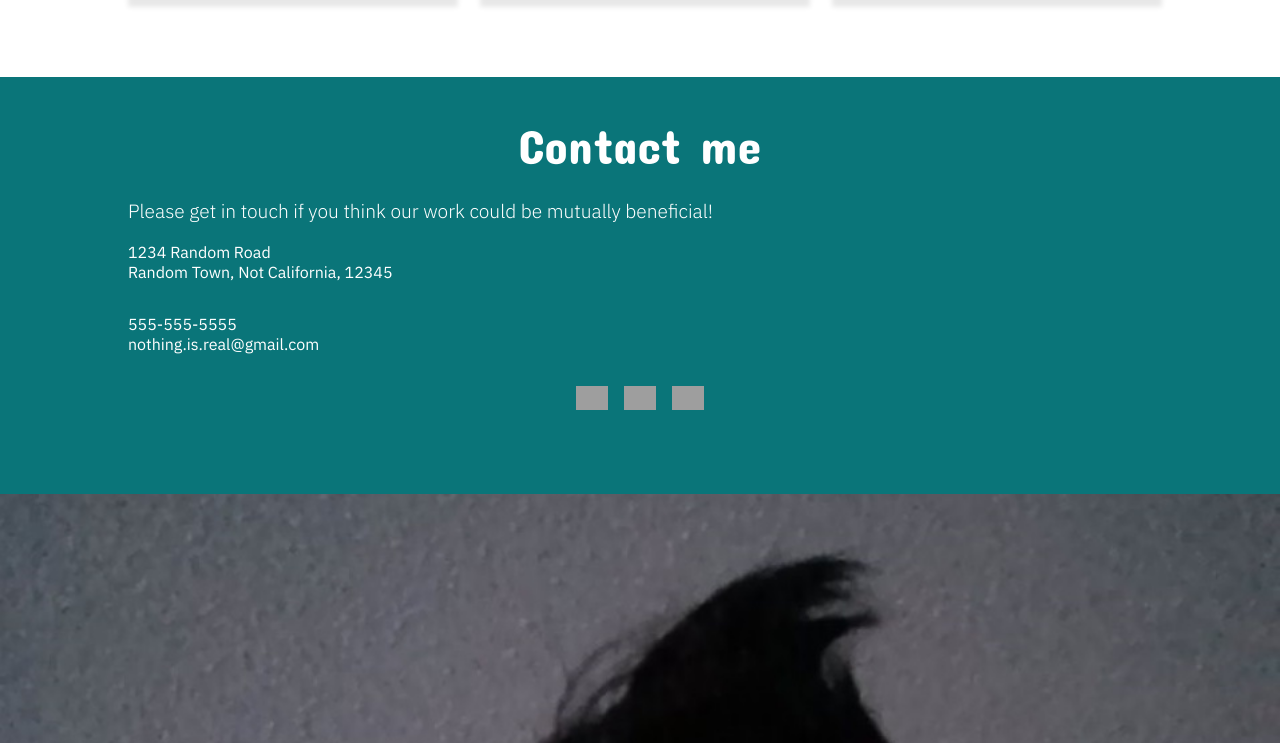
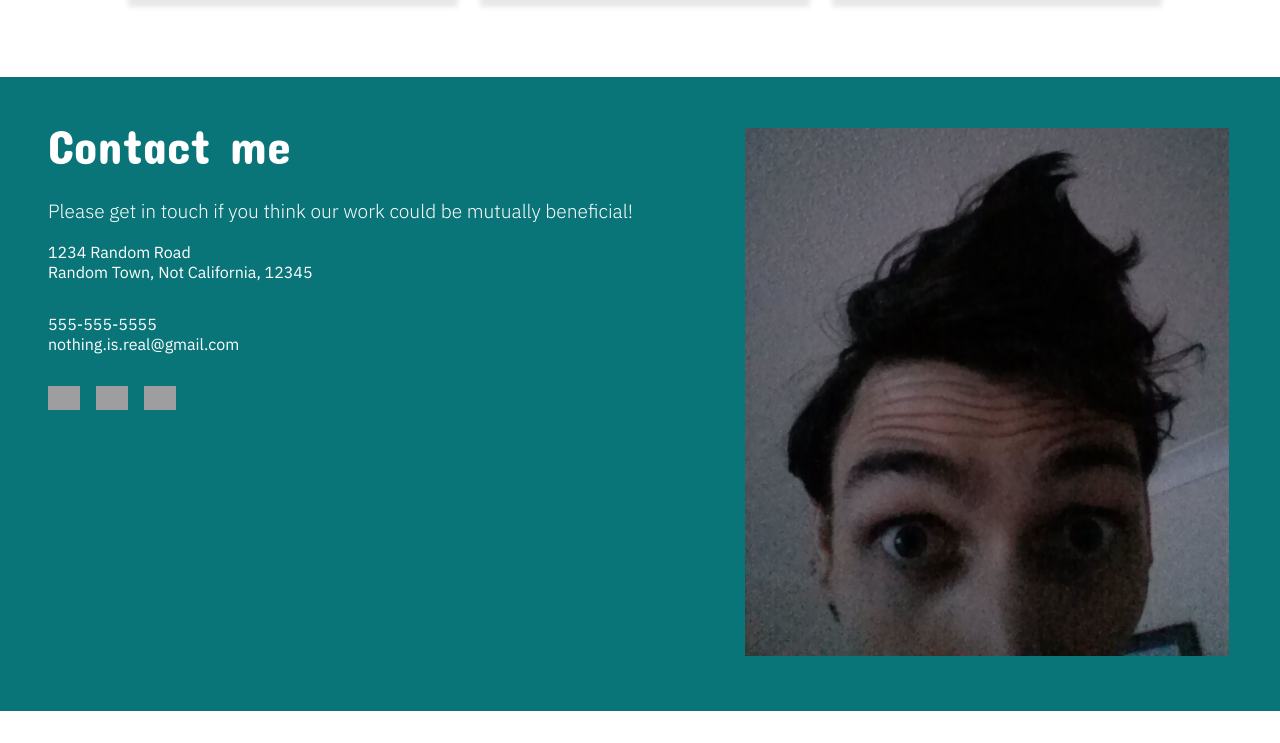
Before and after one commit to rubicon2/odin-responsive-homepage, a plain HTML site: page index.html in a window 1280 px wide. Shown: the part 1777-2520 px from the top of the page. After the commit the page ends 2488 px from the top, so only its background shows below. Drawn offline with Linux system fonts and the light colour scheme; grey boxes are pictures that could not be loaded.

Commit message:
Implement footer styles for tablet format

```diff
--- a/index.html
+++ b/index.html
@@ -188,7 +188,7 @@
 
     <div class="contact-section">
       <div class="section-container">
-        <h2 class="centered-text">Contact me</h2>
+        <h2 class="contact-heading">Contact me</h2>
         <p>Please get in touch if you think our work could be mutually beneficial!</p>
 
         <div class="address-section">
@@ -201,7 +201,7 @@
           <div class="email">nothing.is.real@gmail.com</div>
         </div>
 
-        <div class="centered-flex">
+        <div class="footer-social-links">
           <ul class="social-links">
             <li>
               <a href="https://github.com/rubicon2" target="_blank" title="Adam Smith's github profile (opens in new tab)">
@@ -222,13 +222,13 @@
         </div>
 
       </div>
+
+      <picture class="footer-picture">
+        <source srcset="./img/photos/footer.jpg">
+        <img src="./img/photos/footer.jpg" alt="">
+      </picture>
+
     </div>
-
-    <picture class="footer-picture">
-      <source srcset="./img/photos/footer.jpg">
-      <img src="./img/photos/footer.jpg" alt="">
-    </picture>
-
   </main>
 </body>
 </html>
--- a/style.css
+++ b/style.css
@@ -166,8 +166,17 @@ p {
   background-color: var(--background-color);
 }
 
+.contact-heading {
+  text-align: center;
+}
+
 .address-section {
   margin-bottom: 2em;
+}
+
+.footer-social-links {
+  display: flex;
+  justify-content: center;
 }
 
 .purple-background {
@@ -238,4 +247,20 @@ p {
   .projects {
     gap: min(5vw, 2rem);
   }
+
+  .contact-section {
+    display: flex;
+  }
+
+  .contact-heading {
+    text-align: left;
+  }
+
+  .footer-social-links {
+    justify-content: start;
+  }
+
+  .footer-picture {
+    margin: 4vw;
+  }
 }
```
